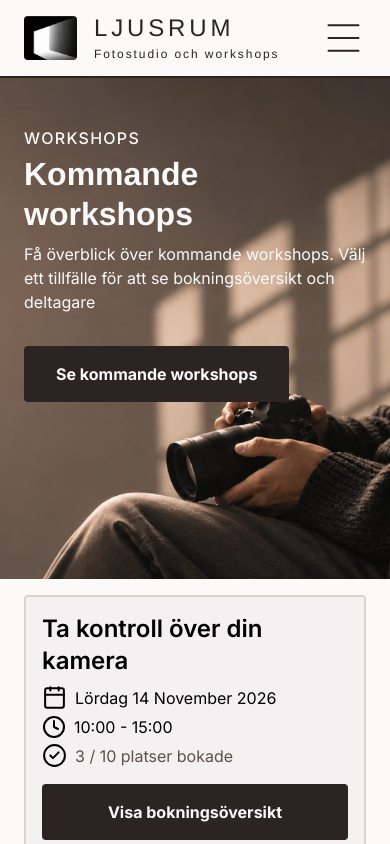
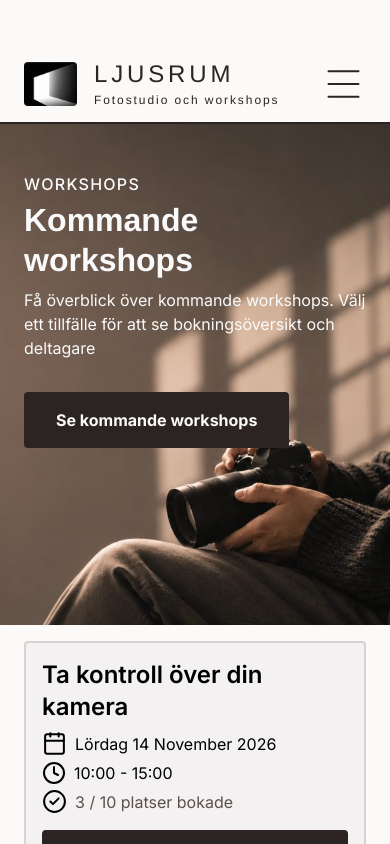
Before and after one commit to jennifernkarlsson/jennifers-fotokurs, a React (Vite) app: page /admin in a window 390 px wide. Shown: the top 844 px of the page. Built offline with nearby package versions, Linux system fonts and the light colour scheme.

Commit message:
Mobil: 62 px luft upptill för iPhonens statusfält och kamera (Figma)
Co-Authored-By: Claude Opus 5.5 <noreply@anthropic.com>
Claude-Session: https://claude.ai/code/session_01KovHTKFrcuu74FJVpFBUCD

```diff
--- a/src/components/ljusrum/ljusrum.css
+++ b/src/components/ljusrum/ljusrum.css
@@ -386,7 +386,8 @@ html:has(.ljusrum) { background-color: #fbfaf9; }
 
 @media (max-width: 767.98px) {   /* Mobil och små surfplattor (Figma UP12) */
   /* Luft under iPhonens statusfält och 16 px ovanför menyn */
-  .admin-page { gap: 16px; padding-top: calc(env(safe-area-inset-top, 0px) + 16px); }
+  /* 62 px luft upptill för iPhonens statusfält och kamera (som i Figma) */
+  .admin-page { gap: 16px; padding-top: 62px; }
   .admin-page:not(.admin-page--home),
   .admin-page--detail { gap: 16px; }
   .admin-top { gap: 0; }
--- a/src/components/ljusrum/site.css
+++ b/src/components/ljusrum/site.css
@@ -329,7 +329,7 @@
 
   /* Startsida */
   /* Övriga sidor: luft under statusfältet i sidans bakgrundsfärg. */
-  .site-page { padding-top: calc(env(safe-area-inset-top, 0px) + 16px); }
+  .site-page { padding-top: 62px; }   /* 62 px för iPhonens statusfält och kamera (Figma) */
   /* Safari färgar fältet med klocka och kamera efter sidans bakgrund: på startsidan bildens mörka ton. */
   html:has(.site-page.home),
   html:has(.site-page.home) body { background-color: #4f4338; }
@@ -339,7 +339,7 @@
     min-height: 100vh;
     min-height: 100svh;
     /* Bilden går upp under statusfältet/kamerafältet; menyn börjar 16 px nedanför det. */
-    padding-top: calc(env(safe-area-inset-top, 0px) + 20px);
+    padding-top: 82px;          /* 62 px statusfält + 20 px ovanför menyn (Figma) */
     background: var(--ljus-extra) url('/images/startsida-mobil.jpg') center / cover no-repeat;
   }
   .admin-header--overlay { border-bottom-color: var(--ljus-white); }
```
